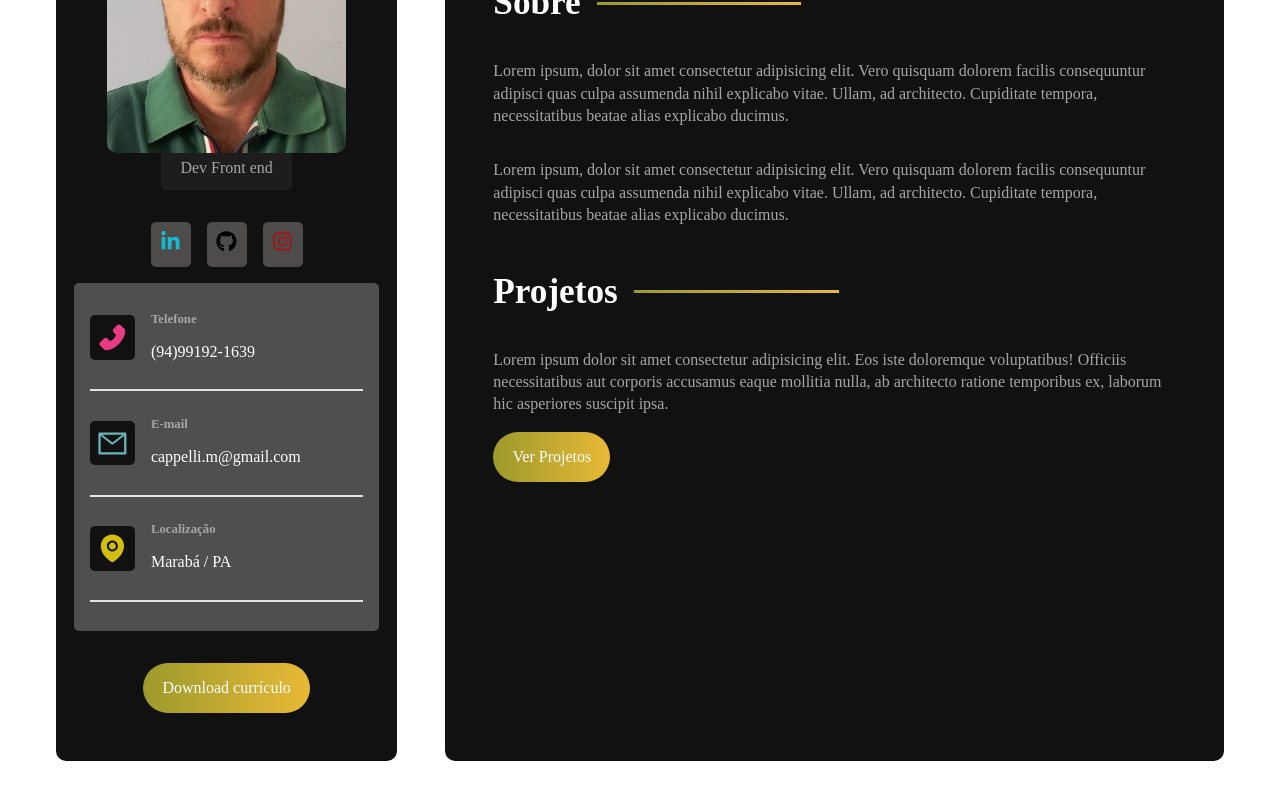
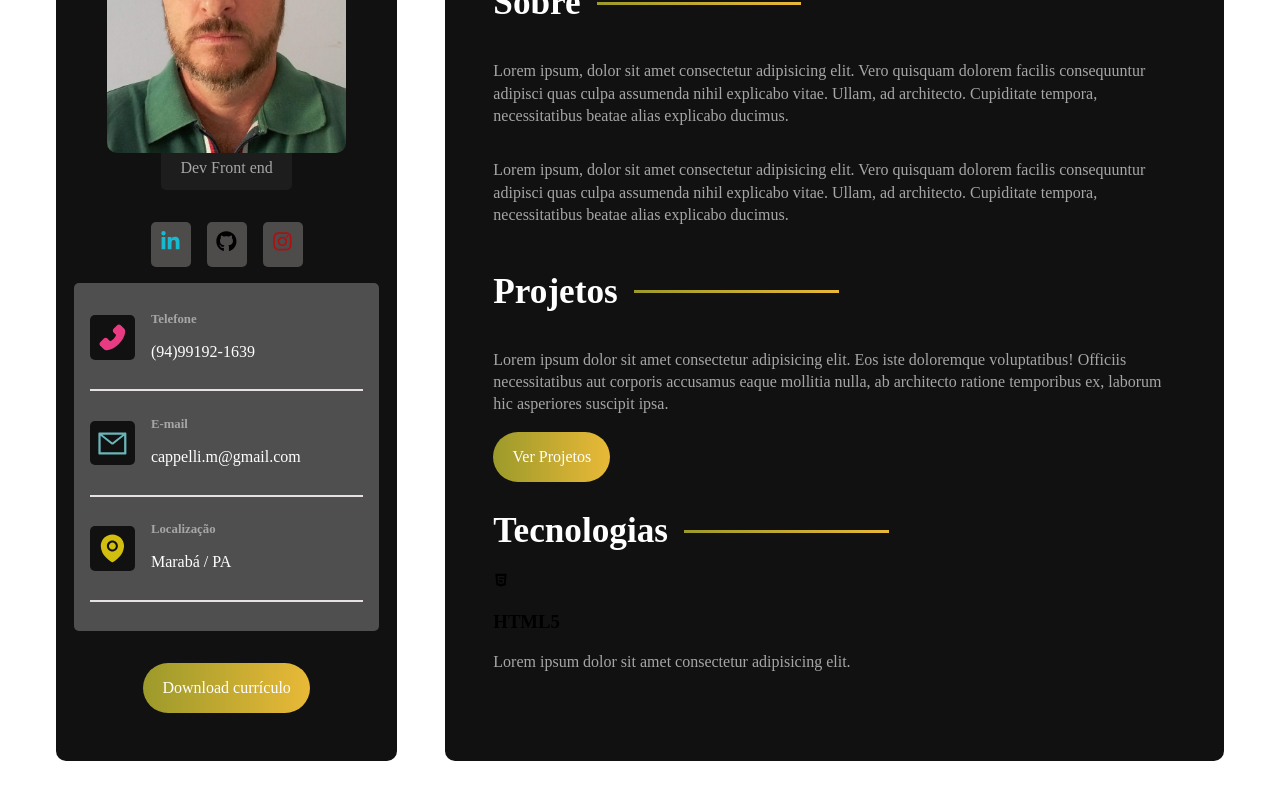
Before and after one commit to marcosCappelli/react_sass, a React (Vite) app: page / in a window 1280 px wide. Shown: the part 348-1148 px from the top of the page. Built offline with nearby package versions, Linux system fonts and the light colour scheme; the HTML template or start-up script is replaced by a standard one.

Commit message:
Criando icons

```diff
--- a/src/components/MainContent.jsx
+++ b/src/components/MainContent.jsx
@@ -1,15 +1,17 @@
-import AboutContainer from "./AboutContainer"
-import ProjectsContainer from "./ProjectsContainer"
+import AboutContainer from "./AboutContainer";
+import ProjectsContainer from "./ProjectsContainer";
+import TechContainer from "./TechContainer";
 
-
-import "../styles/components/maincontent.sass"
+import "../styles/components/maincontent.sass";
 
 const MainContent = () => {
-  return <main id="main-content">
+  return (
+  <main id="main-content">
     <AboutContainer />
+    <ProjectsContainer />
+    <TechContainer/>
+  </main>
+  );
+};
 
-    <ProjectsContainer />
-  </main>
-}
-
-export default MainContent
+export default MainContent;
--- /dev/null
+++ b/src/components/TechContainer.jsx
@@ -0,0 +1,28 @@
+import { DiHtml5 } from "react-icons/di"
+
+import "../styles/components/technologiescontainer.sass"
+
+const technologies = [
+{id: "html", name:"HTML5", icon:<DiHtml5/>}
+]
+
+const TechContainer = () => {
+  return (
+    <section className="technologies-container">
+        <h2>Tecnologias</h2>
+       <div className="technologies-grid">
+        {technologies.map((tech) => (
+            <div className="technology-card" id={tech.id} key={tech.id}>{tech.icon}
+            <h3>{tech.name}</h3>
+            <p>Lorem ipsum dolor sit amet consectetur adipisicing elit.
+
+            </p>
+            </div>
+        ))}
+       </div>
+    </section>
+
+  )
+}
+
+export default TechContainer
```
